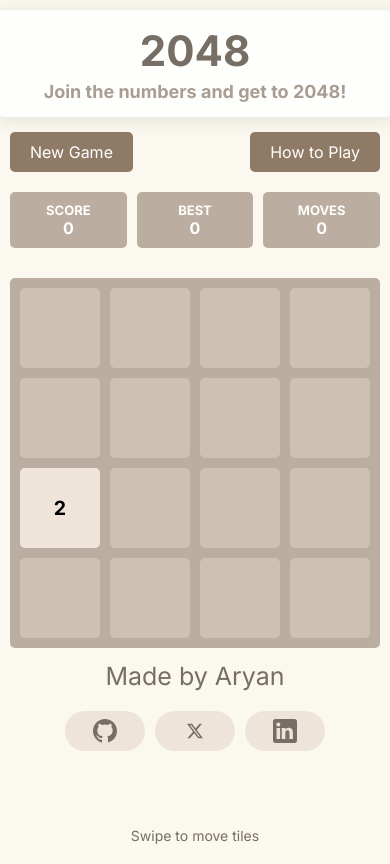
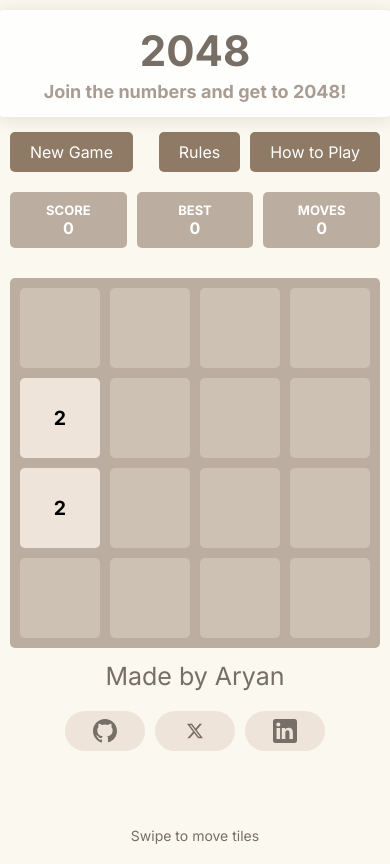
Before and after one commit to aryannlol/2048-GAME, a plain HTML site: page index.html in a window 390 px wide. Drawn offline with Linux system fonts and the light colour scheme.

Commit message:
Update index.html

```diff
--- a/index.html
+++ b/index.html
@@ -1,3 +1,4 @@
+
 <!DOCTYPE html>
 <html>
 <head>
@@ -56,10 +57,11 @@
     align-items: center;
     font-weight: bold;
     font-size: clamp(16px, 5vw, 35px);
+    /* Remove default transition */
+    transition: none;
     z-index: 1;
     will-change: transform;
     font-family: Inter;
-    transition: transform 150ms ease-in-out;
 }
 
 /* Add sliding animation class */
@@ -82,9 +84,6 @@
             0% { transform: scale(1); }
             50% { transform: scale(1.2); }
             100% { transform: scale(1); }
-}
-.tile-merged {
-    animation: pop 150ms ease-in-out;
         }
         .game-container {
             display: flex;
@@ -371,6 +370,7 @@
                 <button onclick="startNewGame()">New Game</button>
             </div>
             <div class="right-controls">
+                <button onclick="toggleRules()">Rules</button>
                 <button onclick="toggleRules()">How to Play</button>
             </div>
         </div>
@@ -512,96 +512,80 @@
     const gridRect = grid.getBoundingClientRect();
     const cellSize = (gridRect.width - 50) / 4;
 
-    // Create a mapping of positions for animation
-    const currentPositions = {};
+    // Remove sliding class from all tiles first
+    document.querySelectorAll('.tile').forEach(tile => {
+        tile.classList.remove('sliding');
+    });
+
+    // Store current tiles and their positions
+    const existingTiles = {};
+    document.querySelectorAll('.tile').forEach(tile => {
+        const value = parseInt(tile.textContent);
+        const position = tile.dataset.position;
+        existingTiles[position] = tile;
+    });
+
+    // Update or create tiles
     for (let i = 0; i < gridSize; i++) {
         for (let j = 0; j < gridSize; j++) {
-            if (board[i][j] !== 0) {
-                currentPositions[`${board[i][j]}-${i}-${j}`] = {
-                    value: board[i][j],
-                    row: i,
-                    col: j
-                };
+            const value = board[i][j];
+            const position = `${i}-${j}`;
+            const x = j * (cellSize + 10) + 10;
+            const y = i * (cellSize + 10) + 10;
+
+            if (value !== 0) {
+                let tile;
+                const previousPosition = tilePositions[`${value}-${i}-${j}`];
+
+                if (previousPosition && existingTiles[previousPosition]) {
+                    // Move existing tile
+                    tile = existingTiles[previousPosition];
+                    delete existingTiles[previousPosition];
+                } else if (existingTiles[position]) {
+                    // Update existing tile at current position
+                    tile = existingTiles[position];
+                    delete existingTiles[position];
+                } else {
+                    // Create new tile
+                    tile = document.createElement('div');
+                    tile.className = 'tile new';
+                }
+
+                // Update tile
+                tile.className = `tile tile-${value}`;
+                if (animated) {
+                    tile.classList.add('sliding');
+                }
+                tile.textContent = value;
+                tile.dataset.position = position;
+                tile.dataset.value = value;
+
+                if (animated) {
+                    tile.style.transform = `translate(${x}px, ${y}px)`;
+                } else {
+                    tile.style.transform = `translate(${x}px, ${y}px)`;
+                    tile.style.transition = 'none';
+                    setTimeout(() => tile.style.transition = '', 0);
+                }
+
+                if (!grid.contains(tile)) {
+                    grid.appendChild(tile);
+                }
+
+                // Store new position
+                tilePositions[`${value}-${i}-${j}`] = position;
             }
         }
     }
 
-    // Remove tiles that no longer exist on the board
-    document.querySelectorAll('.tile').forEach(tile => {
-        const value = parseInt(tile.dataset.value);
-        const row = parseInt(tile.dataset.row);
-        const col = parseInt(tile.dataset.col);
-
-        // Check if this tile still exists in the current board
-        let exists = false;
-        for (const key in currentPositions) {
-            if (currentPositions[key].value === value) {
-                exists = true;
-                break;
-            }
-        }
-
-        if (!exists) {
-            tile.remove();
-        }
-    });
-
-    // Update existing tiles and create new ones
-    for (let i = 0; i < gridSize; i++) {
-        for (let j = 0; j < gridSize; j++) {
-            const value = board[i][j];
-            if (value !== 0) {
-                const x = j * (cellSize + 10) + 10;
-                const y = i * (cellSize + 10) + 10;
-
-                // Look for an existing tile with this value
-                let tile = document.querySelector(`.tile[data-value="${value}"][data-row="${i}"][data-col="${j}"]`);
-
-                if (!tile) {
-                    // No existing tile at this position, maybe it slid from somewhere else
-                    tile = document.querySelector(`.tile[data-value="${value}"]:not([data-row="${i}"][data-col="${j}"])`);
-
-                    if (!tile) {
-                        // Create a new tile
-                        tile = document.createElement('div');
-                        tile.className = `tile tile-${value}`;
-                        tile.textContent = value;
-                        tile.dataset.value = value;
-
-                        // Position at current location without animation for new tiles
-                        tile.style.transform = `translate(${x}px, ${y}px)`;
-
-                        // Add appear animation for new tiles
-                        tile.style.animation = 'appear 0.2s ease-in-out';
-
-                        grid.appendChild(tile);
-                    } else {
-                        // This is an existing tile that needs to slide
-                        // Add sliding class for animation
-                        tile.classList.add('sliding');
-                    }
-                }
-
-                // Update data attributes
-                tile.dataset.row = i;
-                tile.dataset.col = j;
-                tile.dataset.value = value;
-
-                // Update position with CSS transform
-                setTimeout(() => {
-                    tile.style.transform = `translate(${x}px, ${y}px)`;
-                }, 0);
-            }
-        }
-    }
+    // Remove old tiles
+    Object.values(existingTiles).forEach(tile => tile.remove());
 }
 
 function move(direction) {
     let moved = false;
     const previousBoard = board.map(row => [...row]);
-
-    // Clone the board for comparison
-    const originalBoard = JSON.parse(JSON.stringify(board));
+    const newBoard = board.map(row => [...row]);
 
     function mergeLine(line) {
         let merged = line.filter(val => val !== 0);
@@ -618,6 +602,7 @@ function move(direction) {
                     document.getElementById('bestScore').textContent = bestScore;
                 }
                 merged.splice(i + 1, 1);
+                moved = true;
             }
         }
         while (merged.length < gridSize) merged.push(0);
@@ -630,7 +615,7 @@ function move(direction) {
             if (direction === 'right') line.reverse();
             line = mergeLine(line);
             if (direction === 'right') line.reverse();
-            board[i] = line;
+            newBoard[i] = line;
         }
     } else {
         for (let j = 0; j < gridSize; j++) {
@@ -639,25 +624,22 @@ function move(direction) {
             line = mergeLine(line);
             if (direction === 'down') line.reverse();
             for (let i = 0; i < gridSize; i++) {
-                board[i][j] = line[i];
+                newBoard[i][j] = line[i];
             }
         }
     }
 
-    // Check if board changed
-    moved = JSON.stringify(originalBoard) !== JSON.stringify(board);
+    moved = JSON.stringify(previousBoard) !== JSON.stringify(newBoard);
 
     if (moved) {
         moves++;
         // Update moves display
         document.getElementById('moves').textContent = moves;
-
-        // First update display to show sliding animation
+        board = newBoard;
         updateDisplay(true);
 
-        // Then add a new tile after animation completes
         setTimeout(() => {
-            addRandomTile();
+            const newTilePos = addRandomTile();
             updateDisplay(true);
 
             if (isGameOver()) {
@@ -665,12 +647,9 @@ function move(direction) {
                     showGameOver();
                 }, 300);
             }
-        }, 150); // Wait for animation to complete
+        }, 100);
     }
-
-    return moved;
-}
-    function isGameOver() {
+}        function isGameOver() {
             // Check for empty cells
             for (let i = 0; i < gridSize; i++) {
                 for (let j = 0; j < gridSize; j++) {
@@ -834,3 +813,4 @@ function startNewGame() {
     </script>
 </body>
 </html>
+</html>
```
Lines whose indentation alone changed are shown as unchanged.
